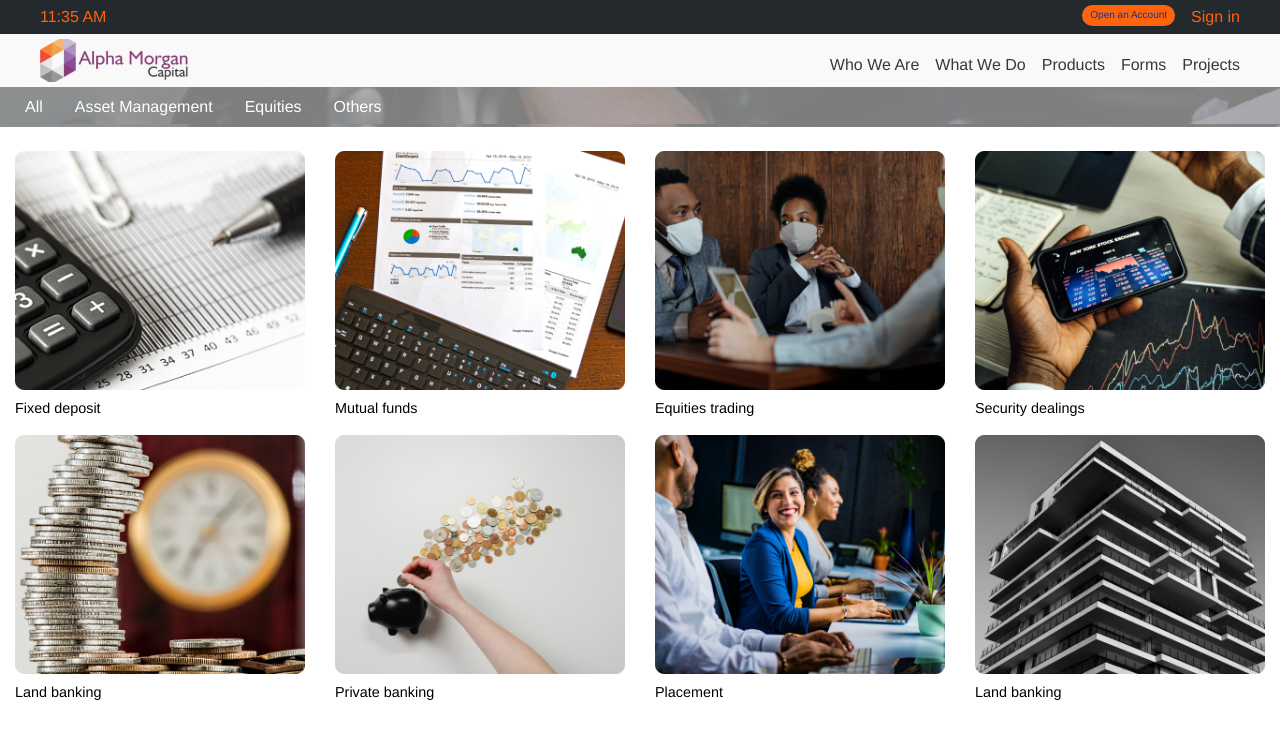
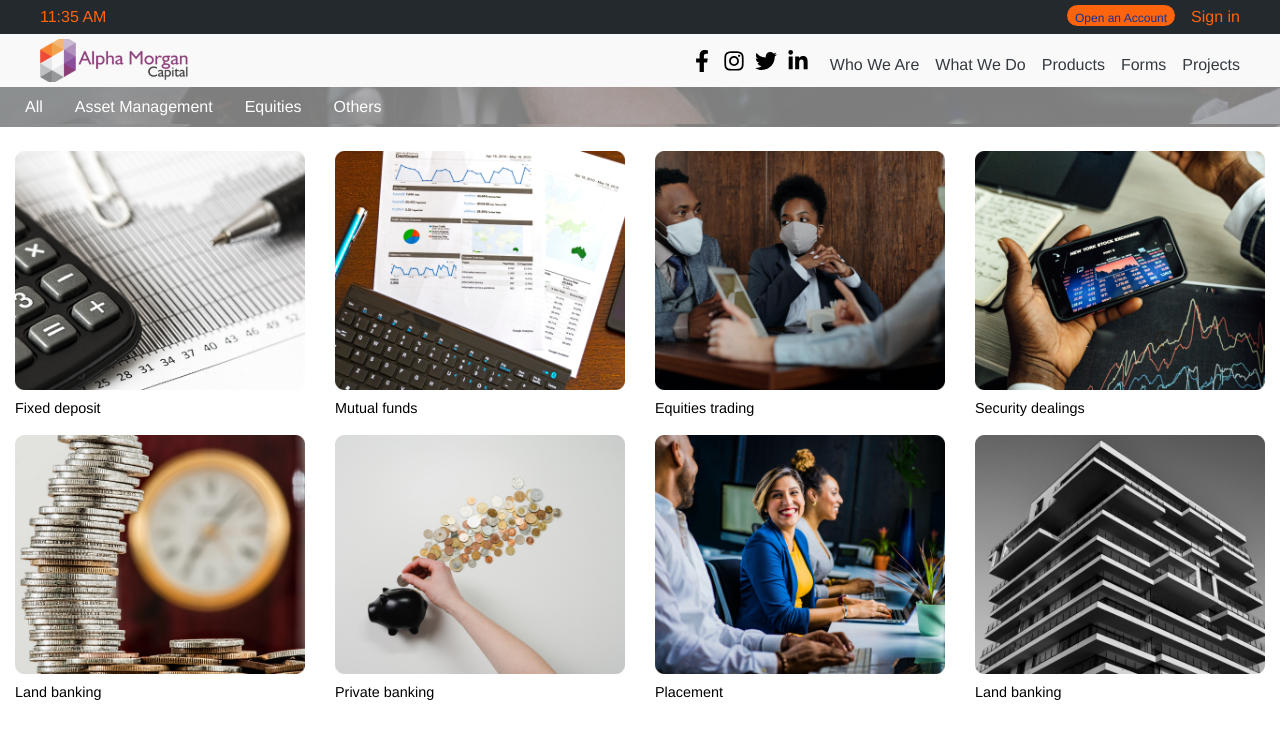
Before and after one commit to Aideagency/alpha-morgan, a Vue app: page / in a window 1280 px wide. Shown: the top 741 px of the page. Built offline with nearby package versions, Linux system fonts and the light colour scheme.

Commit message:
fixed navbar icons

```diff
--- a/src/components/Navbar.vue
+++ b/src/components/Navbar.vue
@@ -3,7 +3,7 @@
     <div class="top-nav d-flex justify-content-between align-items-center">
       <div class="time text-orange">{{ timestamp }}</div>
       <div class="logon d-flex">
-        <a class="account mr-3">Open an Account</a>
+        <a class="account mr-3 text-center">Open an Account</a>
         <a class="text-orange">Sign in</a>
       </div>
     </div>
@@ -11,75 +11,77 @@
       <div class="brand">
         <img src="../assets/alpha morgan 1.svg" alt="logo" class="logo" />
       </div>
-      <div>
+      <div class="d-flex justify-content-between align-items-center">
         <div class="socials d-flex justify-content-between align-items-center">
-          <a href="" class="social"
+          <a href=""
             ><svg
               aria-hidden="true"
               focusable="false"
               data-prefix="fab"
               data-icon="facebook-f"
-              class="svg-inline--fa fa-facebook-f fa-w-10"
+              class="svg-inline--fa fa-facebook-f fa-w-10 social-icon"
               role="img"
               xmlns="http://www.w3.org/2000/svg"
               viewBox="0 0 320 512"
             >
               <path
-                fill="currentColor"
+                fill="#000000"
                 d="M279.14 288l14.22-92.66h-88.91v-60.13c0-25.35 12.42-50.06 52.24-50.06h40.42V6.26S260.43 0 225.36 0c-73.22 0-121.08 44.38-121.08 124.72v70.62H22.89V288h81.39v224h100.17V288z"
               ></path></svg
           ></a>
-          <a href="" class="social"
+          <a href=""
             ><svg
               aria-hidden="true"
               focusable="false"
               data-prefix="fab"
               data-icon="instagram"
-              class="svg-inline--fa fa-instagram fa-w-14"
+              class="svg-inline--fa fa-instagram fa-w-14 social-icon"
               role="img"
               xmlns="http://www.w3.org/2000/svg"
               viewBox="0 0 448 512"
             >
               <path
-                fill="currentColor"
+                fill="#000000"
                 d="M224.1 141c-63.6 0-114.9 51.3-114.9 114.9s51.3 114.9 114.9 114.9S339 319.5 339 255.9 287.7 141 224.1 141zm0 189.6c-41.1 0-74.7-33.5-74.7-74.7s33.5-74.7 74.7-74.7 74.7 33.5 74.7 74.7-33.6 74.7-74.7 74.7zm146.4-194.3c0 14.9-12 26.8-26.8 26.8-14.9 0-26.8-12-26.8-26.8s12-26.8 26.8-26.8 26.8 12 26.8 26.8zm76.1 27.2c-1.7-35.9-9.9-67.7-36.2-93.9-26.2-26.2-58-34.4-93.9-36.2-37-2.1-147.9-2.1-184.9 0-35.8 1.7-67.6 9.9-93.9 36.1s-34.4 58-36.2 93.9c-2.1 37-2.1 147.9 0 184.9 1.7 35.9 9.9 67.7 36.2 93.9s58 34.4 93.9 36.2c37 2.1 147.9 2.1 184.9 0 35.9-1.7 67.7-9.9 93.9-36.2 26.2-26.2 34.4-58 36.2-93.9 2.1-37 2.1-147.8 0-184.8zM398.8 388c-7.8 19.6-22.9 34.7-42.6 42.6-29.5 11.7-99.5 9-132.1 9s-102.7 2.6-132.1-9c-19.6-7.8-34.7-22.9-42.6-42.6-11.7-29.5-9-99.5-9-132.1s-2.6-102.7 9-132.1c7.8-19.6 22.9-34.7 42.6-42.6 29.5-11.7 99.5-9 132.1-9s102.7-2.6 132.1 9c19.6 7.8 34.7 22.9 42.6 42.6 11.7 29.5 9 99.5 9 132.1s2.7 102.7-9 132.1z"
               ></path></svg
           ></a>
-          <a href="" class="social"
+          <a href=""
             ><svg
               aria-hidden="true"
               focusable="false"
               data-prefix="fab"
               data-icon="twitter"
-              class="svg-inline--fa fa-twitter fa-w-16"
+              class="svg-inline--fa fa-twitter fa-w-16 social-icon"
               role="img"
               xmlns="http://www.w3.org/2000/svg"
               viewBox="0 0 512 512"
             >
               <path
-                fill="currentColor"
+                fill="#000000"
                 d="M459.37 151.716c.325 4.548.325 9.097.325 13.645 0 138.72-105.583 298.558-298.558 298.558-59.452 0-114.68-17.219-161.137-47.106 8.447.974 16.568 1.299 25.34 1.299 49.055 0 94.213-16.568 130.274-44.832-46.132-.975-84.792-31.188-98.112-72.772 6.498.974 12.995 1.624 19.818 1.624 9.421 0 18.843-1.3 27.614-3.573-48.081-9.747-84.143-51.98-84.143-102.985v-1.299c13.969 7.797 30.214 12.67 47.431 13.319-28.264-18.843-46.781-51.005-46.781-87.391 0-19.492 5.197-37.36 14.294-52.954 51.655 63.675 129.3 105.258 216.365 109.807-1.624-7.797-2.599-15.918-2.599-24.04 0-57.828 46.782-104.934 104.934-104.934 30.213 0 57.502 12.67 76.67 33.137 23.715-4.548 46.456-13.32 66.599-25.34-7.798 24.366-24.366 44.833-46.132 57.827 21.117-2.273 41.584-8.122 60.426-16.243-14.292 20.791-32.161 39.308-52.628 54.253z"
               ></path></svg
           ></a>
-          <a href="" class="social">
+          <a href="">
             <svg
               aria-hidden="true"
               focusable="false"
               data-prefix="fab"
               data-icon="linkedin-in"
-              class="svg-inline--fa fa-linkedin-in fa-w-14"
+              class="svg-inline--fa fa-linkedin-in fa-w-14 social-icon"
               role="img"
               xmlns="http://www.w3.org/2000/svg"
               viewBox="0 0 448 512"
             >
               <path
-                fill="ff0000"
+                fill="#000000"
                 d="M100.28 448H7.4V148.9h92.88zM53.79 108.1C24.09 108.1 0 83.5 0 53.8a53.79 53.79 0 0 1 107.58 0c0 29.7-24.1 54.3-53.79 54.3zM447.9 448h-92.68V302.4c0-34.7-.7-79.2-48.29-79.2-48.29 0-55.69 37.7-55.69 76.7V448h-92.78V148.9h89.08v40.8h1.3c12.4-23.5 42.69-48.3 87.88-48.3 94 0 111.28 61.9 111.28 142.3V448z"
               ></path>
             </svg>
           </a>
         </div>
-        <ul class="links d-flex justify-content-between align-items-center">
+        <ul
+          class="links d-flex justify-content-between align-items-center mt-4"
+        >
           <li class="link">
             <a href="http://" class="text-dark">Who We Are</a>
           </li>
@@ -133,13 +135,12 @@ export default {
 }
 
 .account {
-  /* width: 136px; */
   height: 21px;
   background: var(--color-orange);
   border-radius: 30px;
-  padding: 2px 8px;
+  padding: 4px 8px;
   color: var(--color-blue);
-  font-size: 10px;
+  font-size: 12px;
 }
 
 .bottom-nav {
@@ -153,4 +154,14 @@ export default {
   list-style: none;
   padding-left: 1rem;
 }
+
+.social-icon {
+  width: 22px;
+  height: 22px;
+  margin: 0 5px;
+}
+
+.social-icon:hover {
+  opacity: 0.6;
+}
 </style>
```
